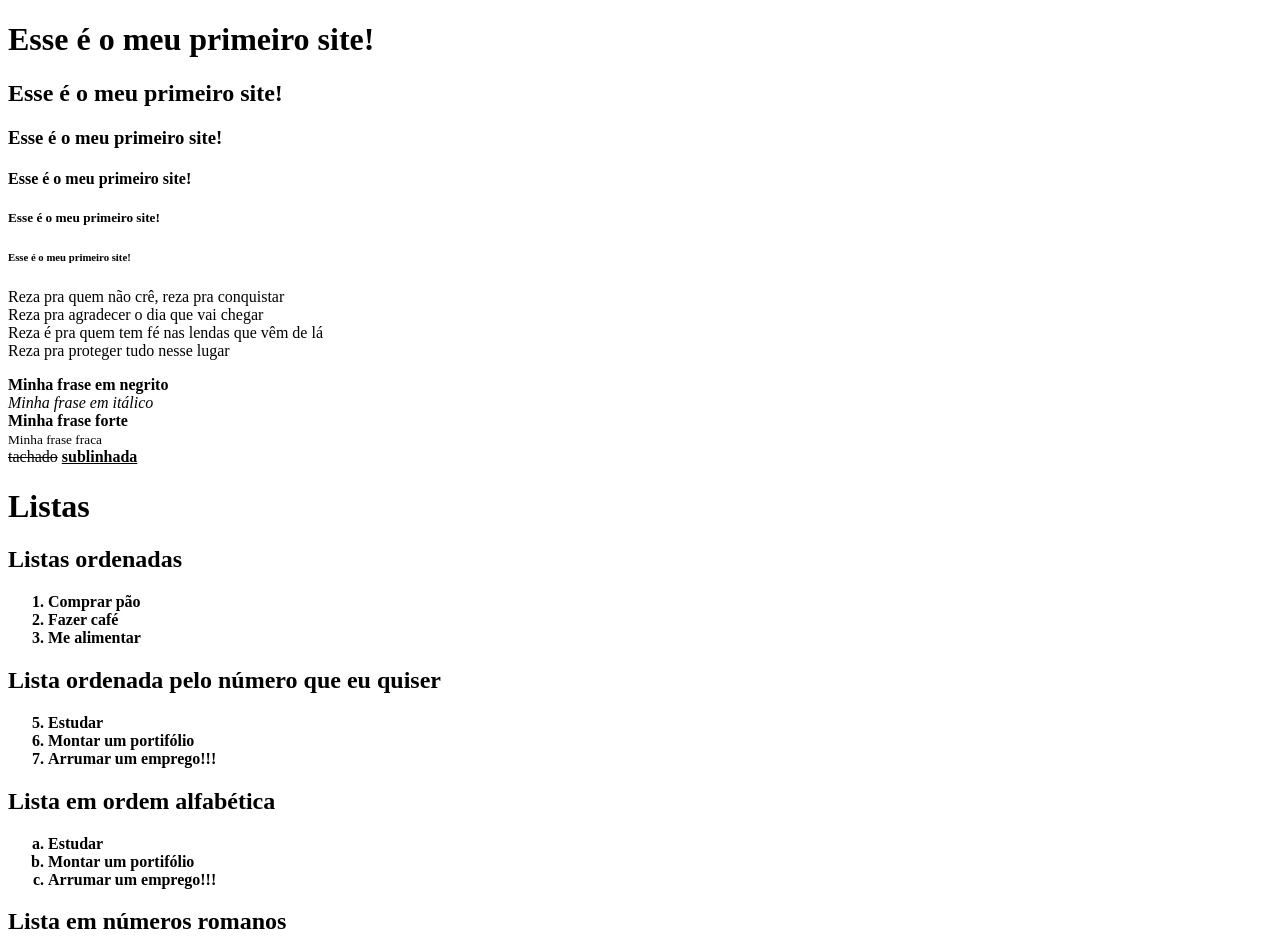
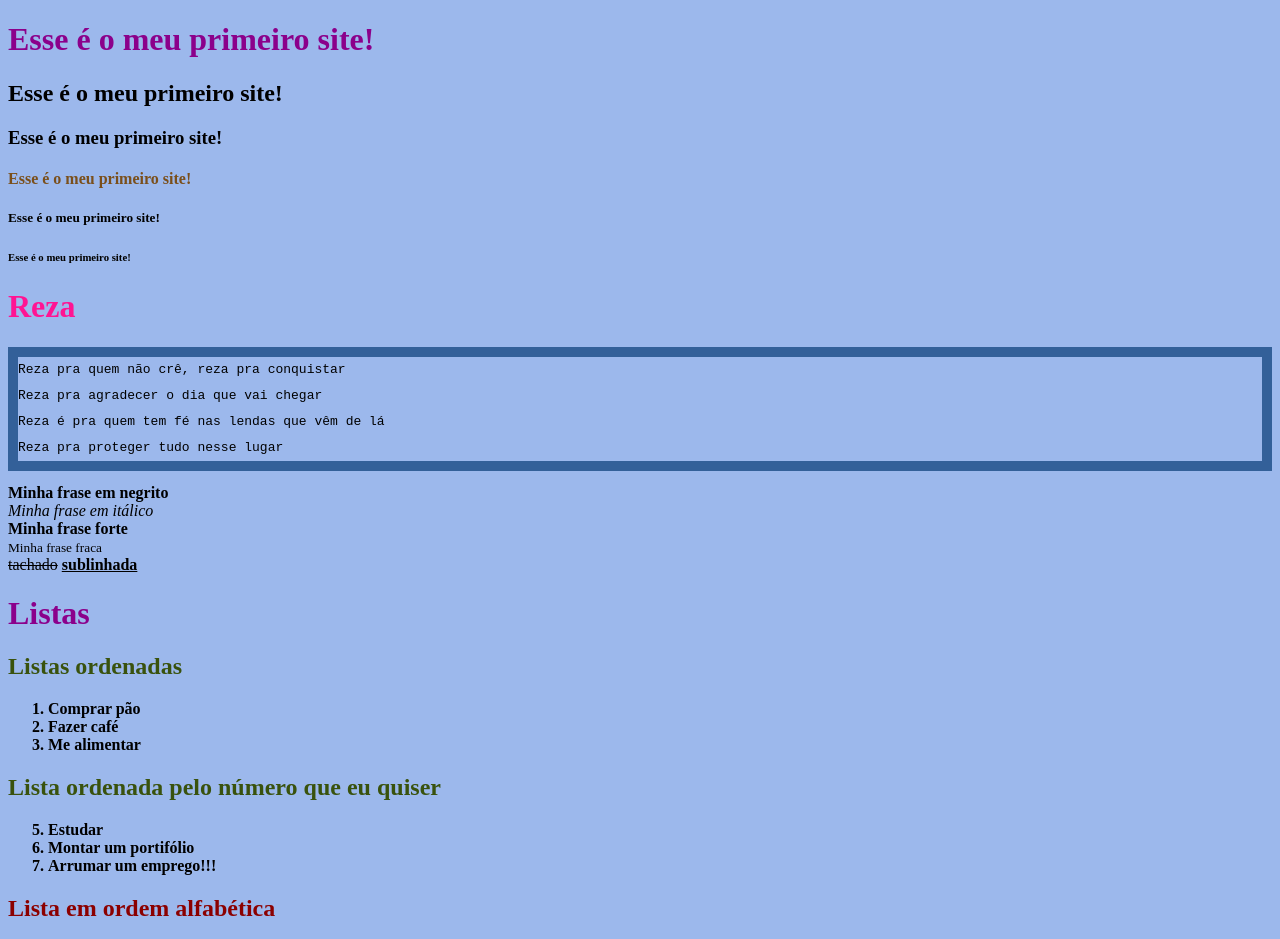
Before and after one commit to Veronicahp/OFICINA-PRETALAB-HTML-CSS, a plain HTML site: page index.html in a window 1280 px wide. Shown: the top 939 px of the page. Drawn offline with Linux system fonts and the light colour scheme.

Commit message:
Arquivos aula CSS

```diff
--- a/index.html
+++ b/index.html
@@ -5,6 +5,15 @@
         <title>Primeiro Site</title>
         <meta name="descrição do meu site" content="meu primeiro site em html">
         <meta charset="utf-8">
+        <style>
+            body {
+                background-color: rgb(156, 184, 236);
+            }
+            h1 {
+                color: darkmagenta;
+            }
+        </style>
+        <link rel="stylesheet" href="style.css">
     </head>
 
     <body>
@@ -12,11 +21,12 @@
         <h1> Esse é o meu primeiro site! </h1>
         <h2> Esse é o meu primeiro site! </h2>
         <h3> Esse é o meu primeiro site! </h3>
-        <h4> Esse é o meu primeiro site! </h4>
+        <h4 style="color:rgb(122, 79, 27)"> Esse é o meu primeiro site! </h4>
         <h5> Esse é o meu primeiro site! </h5>
         <h6> Esse é o meu primeiro site! </h6>
 
-        <p>
+        <h1 id="musica">Reza</h1>
+        <p class="paragrafo">
             Reza pra quem não crê, reza pra conquistar <br/>
             Reza pra agradecer o dia que vai chegar <br/>
             Reza é pra quem tem fé nas lendas que vêm de lá <br/>
@@ -32,28 +42,28 @@
 
         <!-- Listas -->
         <h1>Listas</h1>
-        <h2>Listas ordenadas</h2>
+        <h2 class="primeirasListas">Listas ordenadas</h2>
         <ol>
             <li>Comprar pão</li>
             <li>Fazer café</li>
             <li>Me alimentar</li>
         </ol>
 
-        <h2>Lista ordenada pelo número que eu quiser</h2>
+        <h2 class="primeirasListas">Lista ordenada pelo número que eu quiser</h2>
             <ol start="5">
                 <li>Estudar</li>
                 <li>Montar um portifólio</li>
                 <li>Arrumar um emprego!!!</li>
             </ol>
 
-        <h2>Lista em ordem alfabética</h2>
+        <h2 class="segundasListas">Lista em ordem alfabética</h2>
             <ol type="a">
                 <li>Estudar</li>
                 <li>Montar um portifólio</li>
                 <li>Arrumar um emprego!!!</li>
             </ol>
 
-        <h2>Lista em números romanos</h2>
+        <h2 class="segundasListas">Lista em números romanos</h2>
             <ol type="I">
                 <li>Estudar</li>
                 <li>Montar um portifólio</li>
--- /dev/null
+++ b/style.css
@@ -0,0 +1,18 @@
+.primeirasListas{
+    color:rgb(57, 82, 13)
+}
+
+.segundasListas{
+    color:darkred
+}
+
+#musica{
+    color:deeppink
+}
+
+.paragrafo{
+    font-family:monospace;
+    font-weight:200;
+    line-height: 2;
+    border: 10px solid #336099;
+}
```
Also changed, not shown: 3 other files.
